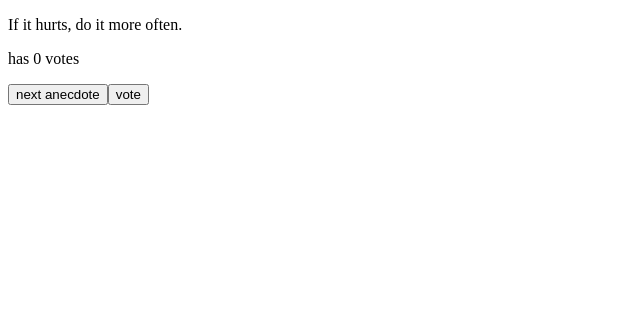
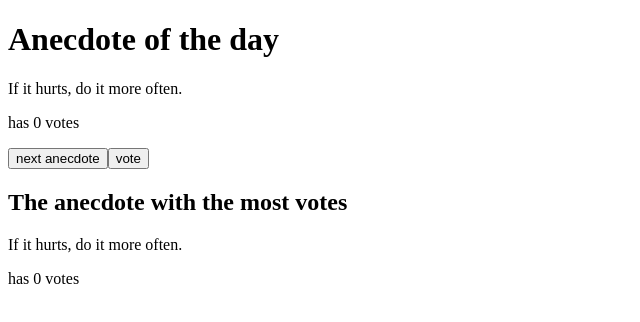
Before and after one commit to TeekkariTeemu/fullstack, a React (Create React App) app in the folder Osa1/anekdootit/: page / in a window 1280 px wide. Shown: the top 322 px of the page, without its empty margins (0-640 px from the left). Built offline with nearby package versions, Linux system fonts and the light colour scheme.

Commit message:
Askel 1.14 Kesken

```diff
--- a/Osa1/anekdootit/src/App.js
+++ b/Osa1/anekdootit/src/App.js
@@ -27,7 +27,12 @@ const App = () => {
   ]
   const [selected, setSelected] = useState(0)
   const [votes, setVotes] = useState(new Uint8Array(8))
-  console.log(votes)
+  let maximum = -Infinity
+  for(let vote of votes){
+    if(vote>maximum)
+    maximum = vote
+  }
+  console.log(maximum)
   const voteClick = () => {
     const copy = [...votes]
     copy[selected] += 1
@@ -35,13 +40,18 @@ const App = () => {
   }
   return (
     <div>
+      <h1>Anecdote of the day</h1>
       <p>{anecdotes[selected]}</p>
       <Statistics votes={votes[selected]}/>
       <p>
         <Button handleClick={() => setSelected(Math.floor((Math.random() * 8)))} text="next anecdote" />
         <Button handleClick={voteClick} text="vote" />
       </p>
+      <h2>The anecdote with the most votes</h2>
+      <p>{anecdotes[maximum]}</p>
+      <Statistics votes={votes[maximum]}/>
     </div>
+    // tassa on nyt viel joku ongelma, maximi lahtee liikkumaan kun se tarkastetaan uudestaan turhaan
   )
 }
 
```
